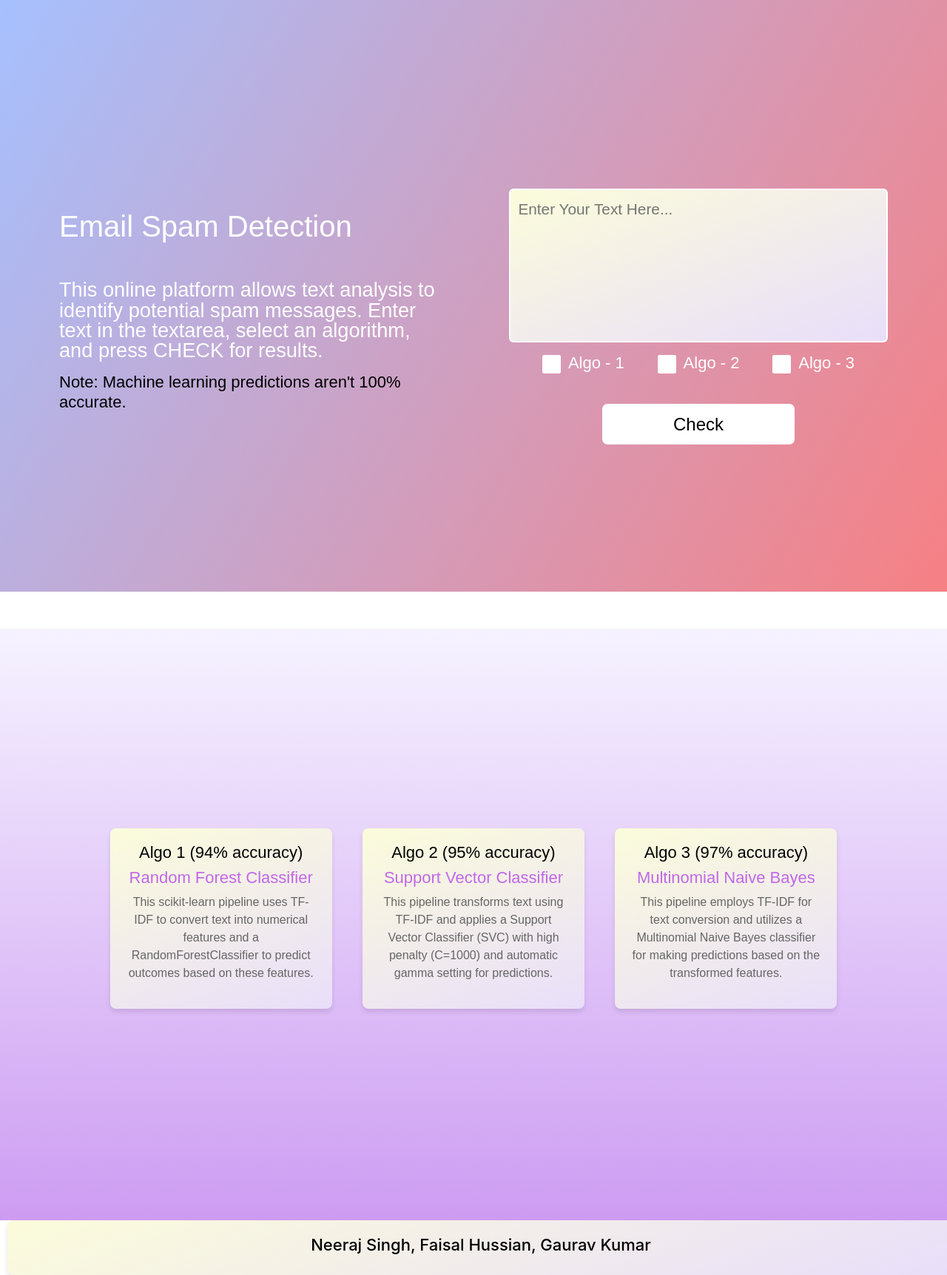
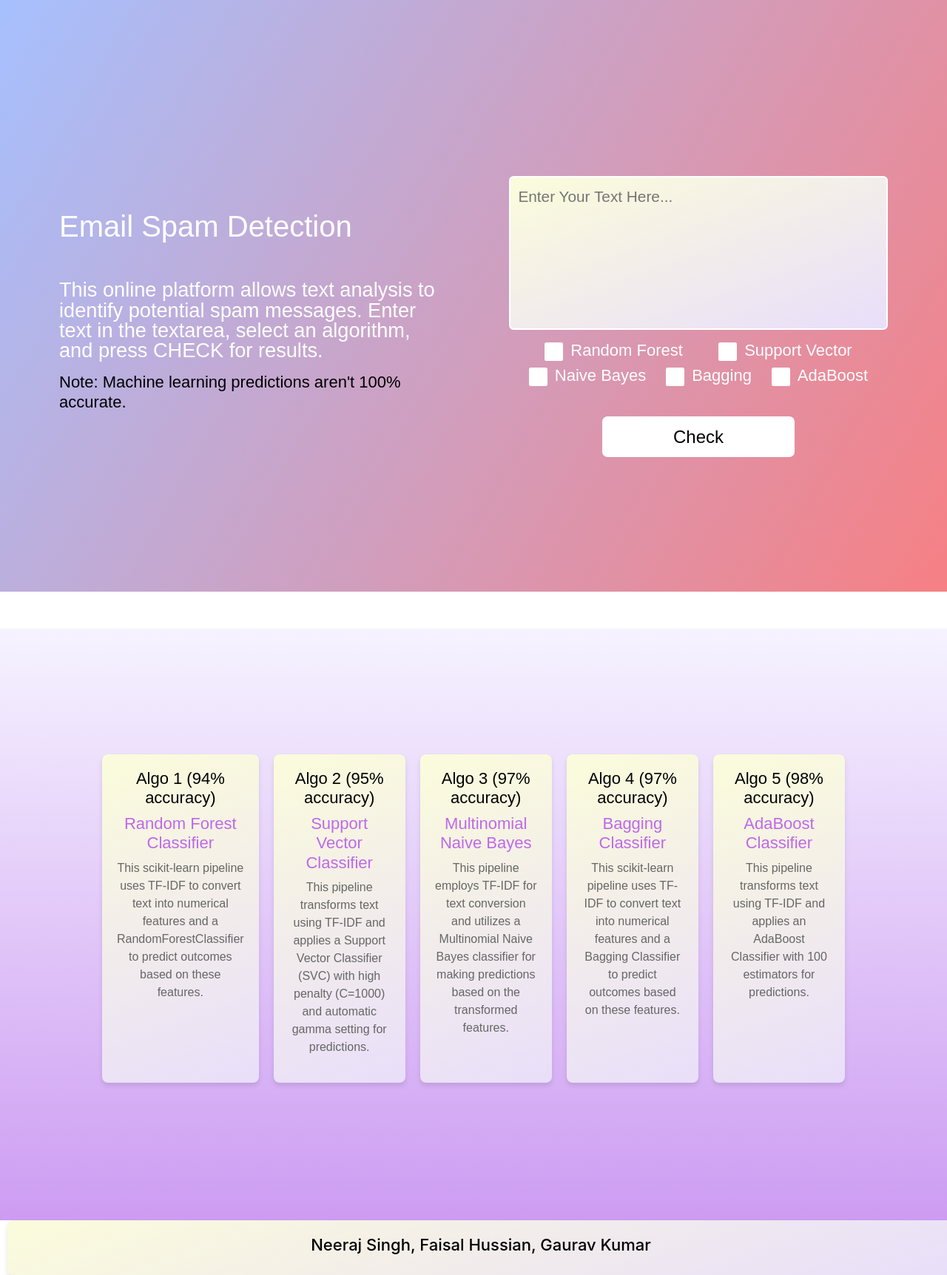
Before and after one commit to neeraj46665/email-spam-detection-using-ML, a Django app: page / in a window 1280 px wide. Shown: the whole page at 74% size. Run offline with Django 4.2, Linux system fonts and the light colour scheme; parts of the project's set-up code (start-up, migrations or seed data) failed here and were passed over; some libraries are stand-ins or nearby versions.

Commit message:
Add files via upload

```diff
--- a/Spam/static/Spam/css/style.css
+++ b/Spam/static/Spam/css/style.css
@@ -308,13 +308,13 @@ header nav ul li a:hover {
     align-items: center;
     margin-top: 50px;
     background-image: linear-gradient(to top, #cd9cf2 0%, #f6f3ff 100%);
-    /* background-image: linear-gradient(to top, #d299c2 0%, #fef9d7 100%); */
+
 }
 
 .table {
 
     display: flex;
-    justify-content: space-around;
+    justify-content: space-between;
     width: 80%;
     max-width: 1200px;
 
@@ -333,11 +333,14 @@ header nav ul li a:hover {
 
 
 }
+.algo-spacing {
+    margin: 20px;
+    /* Adjust this value to set the desired space */
+}
 .algo-section:hover {
     transform: scale(1.05);
-    /* Enlarge on hover */
     box-shadow: 0 0 10px rgba(0, 0, 0, 0.3);
-    /* Add shadow */
+
 }
 .algo-section h2 {
     color: rgb(192, 104, 233);
--- a/Spam/templates/index.html
+++ b/Spam/templates/index.html
@@ -8,6 +8,7 @@
     <meta http-equiv="X-UA-Compatible" content="ie=edge">
     <link rel="stylesheet" href="{% static 'Spam/css/bootstrap.min.css' %}">
     <link rel="stylesheet" href="{% static 'Spam/css/style.css' %}">
+
     <title>Spam Email Detecion </title>
 <style>
     /* Define the shaky animation */
@@ -76,16 +77,24 @@
                         {% csrf_token %}
                         <textarea name="rawdata" placeholder="Enter Your Text Here..." id="rawdata"></textarea><br>
                         <div class="algo-choice">
-                            <label class="radiocontainer">Algo - 1
+                            <label class="radiocontainer">Random Forest
                                 <input type="radio" name="algo" value="Algo-1">
                                 <span class="checkmark"></span>
                             </label>
-                            <label class="radiocontainer">Algo - 2
+                            <label class="radiocontainer">Support Vector
                                 <input type="radio" name="algo" value="Algo-2">
                                 <span class="checkmark"></span>
                             </label>
-                            <label class="radiocontainer">Algo - 3
+                            <label class="radiocontainer"> Naive Bayes
                                 <input type="radio" name="algo" value="Algo-3">
+                                <span class="checkmark"></span>
+                            </label>
+                            <label class="radiocontainer">Bagging
+                                <input type="radio" name="algo" value="Algo-4">
+                                <span class="checkmark"></span>
+                            </label>
+                            <label class="radiocontainer">AdaBoost
+                                <input type="radio" name="algo" value="Algo-5">
                                 <span class="checkmark"></span>
                             </label>
                         </div>
@@ -132,6 +141,24 @@
                 <p>This pipeline employs TF-IDF for text conversion and utilizes a Multinomial Naive Bayes classifier for making
                 predictions based on the transformed features.</p>
             </section>
+            <section class="algo-section">
+                <h2 style="color: black;">Algo 4 (97% accuracy)</h2>
+                <h2>Bagging Classifier</h2>
+
+                <p>This scikit-learn pipeline uses TF-IDF to convert text into numerical features and a Bagging Classifier to
+                    predict outcomes based on these features.</p>
+            </section>
+
+            </section>
+            <section class="algo-section">
+                <h2 style="color: black;">Algo 5 (98% accuracy)</h2>
+                <h2>AdaBoost Classifier</h2>
+
+                <p>This pipeline transforms text using TF-IDF and applies an AdaBoost Classifier with 100 estimators for
+                    predictions.</p>
+            </section>
+
+
 
 
         </div>
--- a/Spam/views.py
+++ b/Spam/views.py
@@ -8,6 +8,7 @@ import string
 from nltk.corpus import stopwords
 import nltk
 from nltk.stem.porter import PorterStemmer
+from nltk.tokenize import word_tokenize
 
 ps = PorterStemmer()
 
@@ -35,10 +36,28 @@ def transform_text(text):
 
     return " ".join(y)
 
-tfidf = joblib.load(os.path.dirname(__file__) + "\\vectorizer.pkl",'rb')
-model = joblib.load(os.path.dirname(__file__) + "\\model.pkl",'rb')
-model2 = joblib.load(os.path.dirname(__file__) + "\\mySVCModel.pkl")
-model1 = joblib.load(os.path.dirname(__file__) + "\\myModel.pkl")
+def preprocess_text(text):
+    # Apply your text preprocessing steps (lowercasing, tokenization, etc.)
+    text = text.lower()
+    text = word_tokenize(text)
+    text = [word for word in text if word not in stopwords.words('english') and word not in string.punctuation]
+    stemmer = PorterStemmer()
+    text = [stemmer.stem(word) for word in text]
+    return ' '.join(text)
+
+
+model2 = joblib.load(os.path.dirname(__file__) + "\\svc_model\\mySVCModel.pkl")
+model1 = joblib.load(os.path.dirname(__file__) + "\\random_forest\\myModel.pkl")
+
+model3 = joblib.load(os.path.dirname(__file__) + "\\bagging\\best_model.pkl")
+
+
+
+loaded_model = joblib.load(os.path.dirname(__file__) + '\\ada_boost\\adaboost_model_balanced.pkl')
+loaded_tfidf = joblib.load(os.path.dirname(__file__) + '\\ada_boost\\tfidf_vectorizer.pkl')
+
+loaded_model1 = joblib.load(os.path.dirname(__file__) + '\\nb_model\\best_model_nb.pkl')
+loaded_tfidf1 = joblib.load(os.path.dirname(__file__) + '\\nb_model\\tfidf_vectorizer_nb.pkl')
 
 def index(request):
     return render(request, 'index.html')
@@ -60,17 +79,23 @@ def checkSpam(request):
             param = {"answer": finalAns}
 
         elif algo == "Algo-3":
-            # Here, it seems like you intended to use `rawData` instead of `finalAns`
+            transformed_sms = transform_text(rawData)
+            vector_input = loaded_tfidf1.transform([transformed_sms])
+            result = loaded_model1.predict(vector_input)
+            param = {"answer": result}
 
-            transformed_sms = transform_text(rawData)
-            vector_input = tfidf.transform([transformed_sms])
-            result = model.predict(vector_input)[0]
-            finalAns = "ham" if result == 0 else "Spam"
+        elif algo == "Algo-4":
+            finalAns = model3.predict([rawData])[0]
             param = {"answer": finalAns}
+
+        elif algo == "Algo-5":
+            processed_text = preprocess_text(rawData)
+            text_vectorized = loaded_tfidf.transform([processed_text])
+            prediction = loaded_model.predict(text_vectorized)
+            param = {"answer": prediction}
+
         else:
             param = {"answer": "No algorithm selected"}
-
-
         return render(request, 'output.html', param)
     else:
         return render(request, 'index.html')
```
Also changed, not shown: 9 other files.
